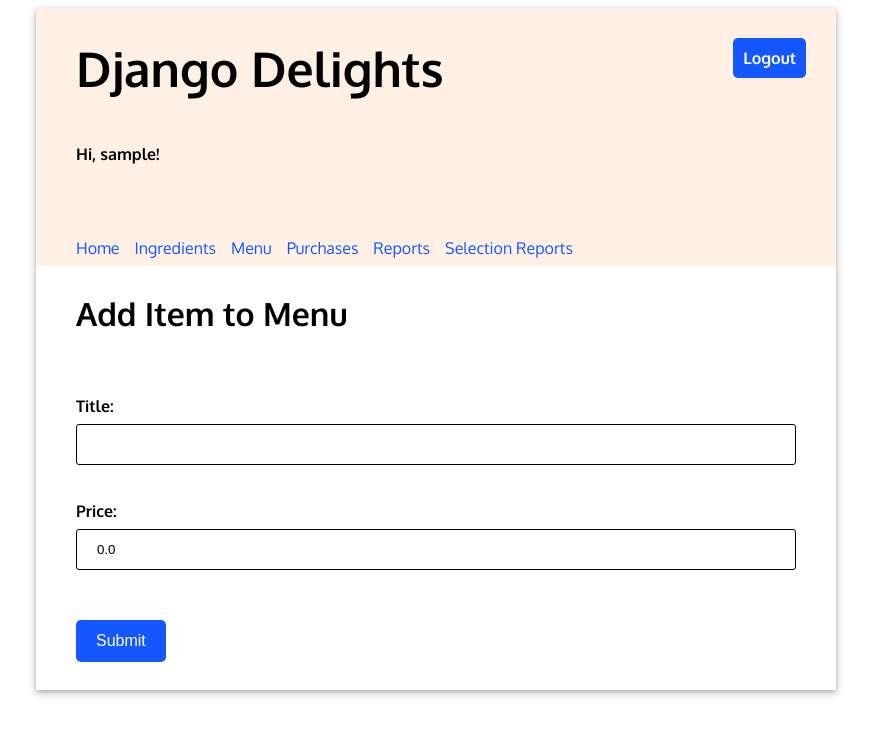
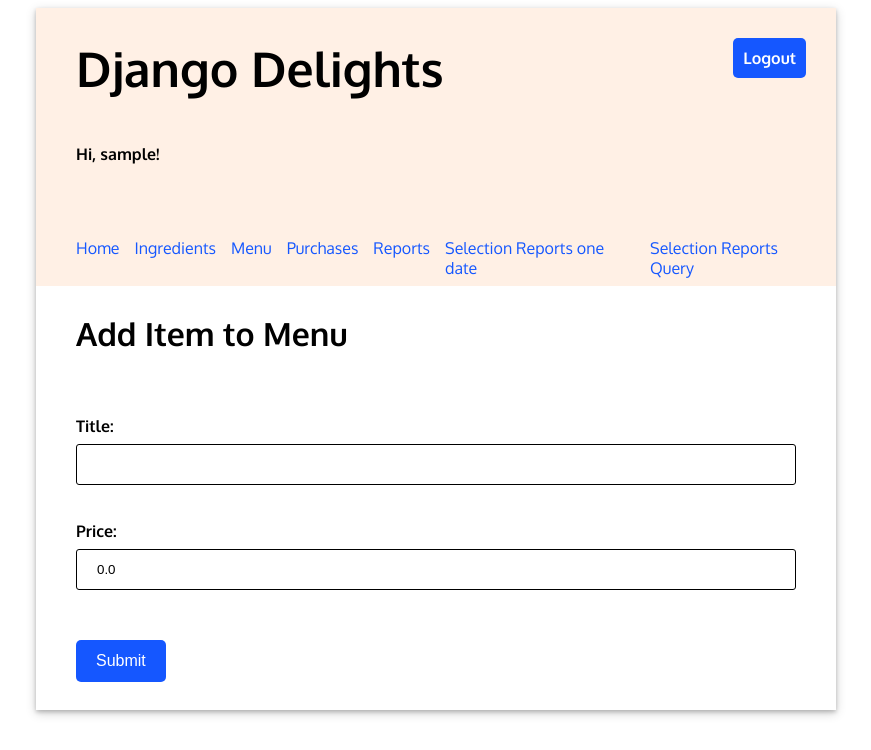
Before and after one commit to smedtr/delight, a Django app: page /menu/new in a window 1280 px wide. Shown: the top 750 px of the page, without its empty margins (204-1075 px from the left). Run offline with Django 4.2, Linux system fonts and the light colour scheme; the visitor is signed in with stand-in values (Sample User, id 1).

Commit message:
query met start en end dates

```diff
--- a/djangodelights/inventory/forms.py
+++ b/djangodelights/inventory/forms.py
@@ -1,7 +1,9 @@
 import datetime
+from typing import Any, Dict
 from django import forms
 from django.core.exceptions import ValidationError
 from django.utils.translation import gettext_lazy as _
+from django.forms import ValidationError
 from .models import Ingredient, MenuItem, Purchase, RecipeRequirement
 
 
@@ -36,16 +38,24 @@ class ReportDateSelectionForm(forms.Form):
     startdate = forms.DateField(initial=datetime.date.today)
     enddate = forms.DateField(initial=datetime.date.today)
 
+    def clean(self) :
+        cleaned_data = super().clean()
+        start_date = cleaned_data['startdate']
+        end_date = cleaned_data['enddate']
+        if end_date < start_date :
+            raise ValidationError(_('Invalid date - Startdate must be before the Enddate'))
+        return cleaned_data
+
     def clean_startdate(self):
         data = self.cleaned_data['startdate']
 
         # Check if a date is not in the past.
         if data < datetime.date.today() + datetime.timedelta(weeks=-4):
-            raise ValidationError(_('Invalid date - renewal in past'))
+            raise ValidationError(_('Invalid date - Startdate should not be older then 4 weeks'))
 
         # Check if a date is in the allowed range (+4 weeks from today).
         if data > datetime.date.today() + datetime.timedelta(weeks=4):
-            raise ValidationError(_('Invalid date - renewal more than 4 weeks ahead'))
+            raise ValidationError(_('Invalid date - Startdate should not be more then 4 weeks ahead'))
 
         # Remember to always return the cleaned data.
         return data
@@ -55,11 +65,11 @@ class ReportDateSelectionForm(forms.Form):
 
         # Check if a date is not in the past.
         if data < datetime.date.today() + datetime.timedelta(weeks=-4):
-            raise ValidationError(_('Invalid date - renewal in past'))
+            raise ValidationError(_('Invalid date - Enddate should not be older then 4 weeks'))
 
         # Check if a date is in the allowed range (+4 weeks from today).
         if data > datetime.date.today() + datetime.timedelta(weeks=4):
-            raise ValidationError(_('Invalid date - renewal more than 4 weeks ahead'))
+            raise ValidationError(_('Invalid date - Startdate should not be more then 4 weeks ahead'))
 
         # Remember to always return the cleaned data.
         return data
--- a/djangodelights/inventory/templates/base.html
+++ b/djangodelights/inventory/templates/base.html
@@ -37,10 +37,10 @@
         <a class="nav-item{% if request.path == menu_url %} current-page{% endif %}" href="{% url 'menu' %}">Menu</a>
         <a class="nav-item{% if request.path == purchases_url %} current-page{% endif %}" href="{% url 'purchases' %}">Purchases</a>
         <a class="nav-item{% if request.path == reports_url %} current-page{% endif %}" href="{% url 'reports' %}">Reports</a>
-        <a class="nav-item{% if request.path == selection_reports_url %} current-page{% endif %}" href="http://127.0.0.1:8000/selection_reports/?start_date={{ current_date }}&end_date={{ current_date }}/">Selection Reports</a>
-        {% comment %}
-        <a class="nav-item{% if request.path == selection_reports_url %} current-page{% endif %}" href="{% url 'selection_reports' 'current_date' %}">Selection Reports</a>
-        {% endcomment %}
+        <a class="nav-item{% if request.path == selection_reports_url %} current-page{% endif %}" href="http://127.0.0.1:8000/selection_reports/{{ current_date }}">Selection Reports one date</a>
+        <a class="nav-item{% if request.path == selection_reports_url %} current-page{% endif %}" href="http://127.0.0.1:8000/selection_reports/?start_date={{ current_date }}&end_date={{ current_date }}">Selection Reports Query</a>
+
+
         {% comment %}{% endcomment %}
       </nav>
     {% endif %}
--- a/djangodelights/inventory/urls.py
+++ b/djangodelights/inventory/urls.py
@@ -24,7 +24,8 @@ urlpatterns = [
     path('purchases/', views.PurchasesView.as_view(), name="purchases"),
     path('purchases/new', views.NewPurchaseView.as_view(), name="add_purchase"),
     path('reports/', views.ReportView.as_view(), name="reports"),
+    path('selection_reports/<date:start_date>/', views.ReportDateSelectionView, name="selection_reports"),
     path('selection_reports/', views.ReportDateSelectionView, name="selection_reports"),
-    #path('selection_reports/<date:start_date>/', views.ReportDateSelectionView, name="selection_reports"),
+
 
 ]
--- a/djangodelights/inventory/views.py
+++ b/djangodelights/inventory/views.py
@@ -144,9 +144,10 @@ def ReportDateSelectionView(request, start_date=datetime.date.today(), end_date=
             purchases = Purchase.objects.filter(
                 timestamp__date__range=(startdate,enddate)
             )
-            str_startdate='2023-08-09'
-            str_enddate='2023-08-11'
-            return redirect(to='http://127.0.0.1:8000/selection_reports/?start_date='+str_startdate+'&end_date='+str_enddate)
+            str_startdate=startdate.strftime('%Y-%m-%d')
+            str_enddate=enddate.strftime('%Y-%m-%d')
+            my_querystring="%s?start_date=" + str_startdate + "&end_date=" + str_enddate
+            return redirect(my_querystring % reverse('selection_reports'))
         #
         # Form is not valid:
         if not form.is_valid():
```
